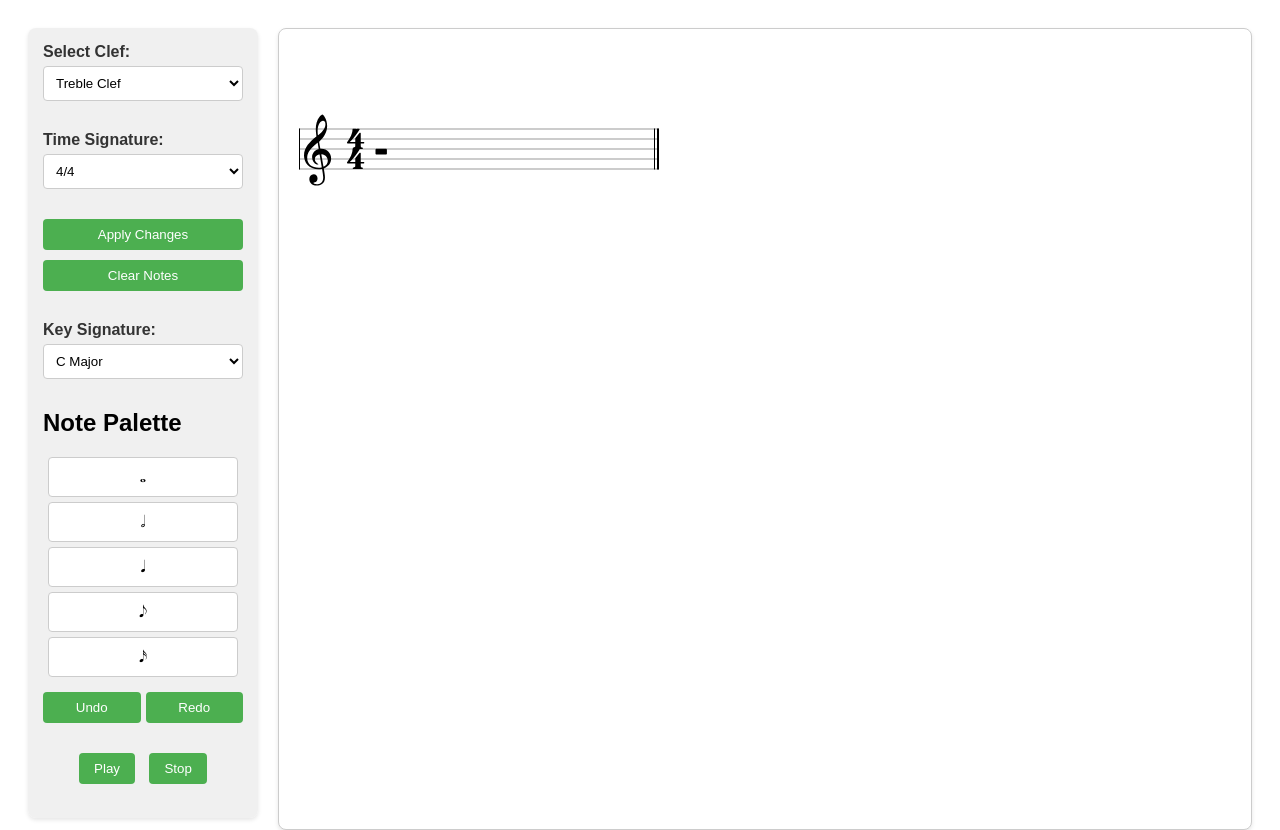
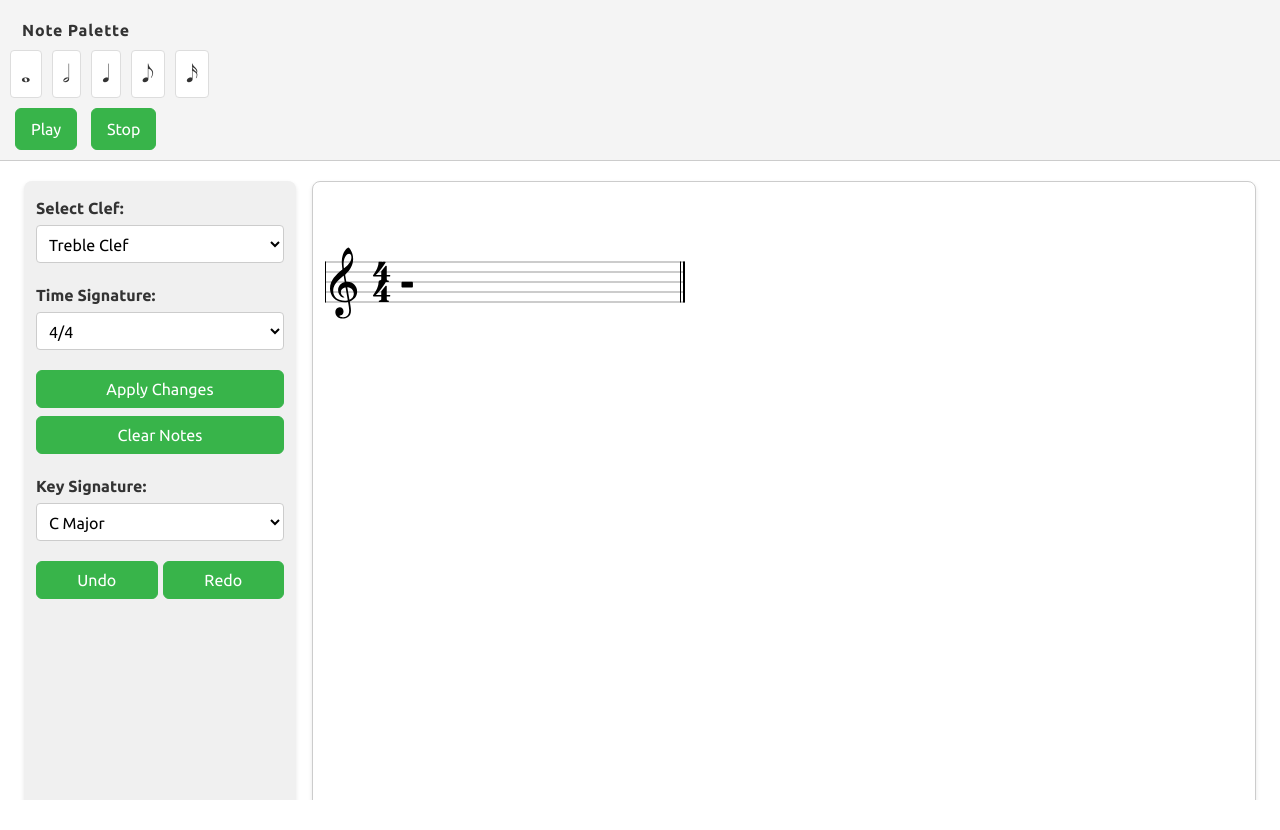
Before and after one commit to KellyHau/FYP-HelloMusic, a Django app: page /empty_sheet/ in a window 1280 px wide. After the commit the page ends 800 px from the top, so only its background shows below. Run offline with Django 5.2, Linux system fonts and the light colour scheme; the visitor is signed in with stand-in values (Sample User, id 1); some libraries are stand-ins or nearby versions.

Commit message:
update UI

```diff
--- a/HelloMusicProject/HelloMusicApp/static/HelloMusicApp/css/sheet.css
+++ b/HelloMusicProject/HelloMusicApp/static/HelloMusicApp/css/sheet.css
@@ -1,23 +1,29 @@
-.container {
+body {
+    overflow: hidden;
+    /* Prevent scrolling */
+    height: 100vh;
+    /* Full viewport height */
     display: flex;
-    gap: 20px;
+    flex-direction: column;
+}
+
+.custom-container {
+    display: flex;
     padding: 20px;
-    font-family: Arial, sans-serif;
-    height: 100vh;
+    height: calc(100vh - 40px);
     box-sizing: border-box;
+    overflow: hidden;
 }
 
 .controls {
-    overflow: auto;
     width: 200px;
     padding: 15px;
     background: #f0f0f0;
     border-radius: 8px;
-    box-shadow: 0 2px 4px rgba(0,0,0,0.1);
-    overflow-y: auto; /* Enable vertical scrolling */
-    height: calc(100vh - 40px); /* Full height minus container padding */
+    box-shadow: 0 2px 4px rgba(0, 0, 0, 0.1);
+    height: calc(100vh - 40px);
+    /* Full height minus container padding */
     position: sticky;
-    top: 20px;
 }
 
 .control-group {
@@ -31,7 +37,7 @@
     font-weight: bold;
 }
 
-.controls > :last-child {
+.controls> :last-child {
     margin-bottom: 20px;
 }
 
@@ -44,19 +50,43 @@ select {
     background: white;
 }
 
+
+.top-menu {
+    background-color: #f4f4f4;
+    padding: 10px;
+    border-bottom: 1px solid #ccc;
+    box-sizing: border-box;
+    flex-shrink: 0;
+}
+
+.note-palette-label {
+    font-weight: bold;
+    padding: 8px 12px;
+    letter-spacing: 0.05em;
+}
+
+.note-palette {
+    display: flex;
+    gap: 10px;
+    align-items: center;
+}
+
 .draggable-note {
-    padding: 10px;
-    margin: 5px;
-    background: white;
-    border: 1px solid #ccc;
+    font-size: 24px;
+    padding: 5px 10px;
+    border: 1px solid #ddd;
     border-radius: 4px;
+    background-color: #fff;
     cursor: grab;
     text-align: center;
-    user-select: none;
 }
 
 .draggable-note:active {
     cursor: grabbing;
+}
+
+.playback-controls {
+    margin-top: 10px;
 }
 
 .staff-scroll-container {
@@ -64,11 +94,9 @@ select {
     height: calc(100vh - 40px);
     overflow: auto;
     background: white;
-    padding: 20px;
     border: 1px solid #ccc;
     border-radius: 8px;
-    box-shadow: 0 2px 4px rgba(0,0,0,0.1);
-    min-height: 200px;  /* Set minimum height */
+    box-shadow: 0 2px 4px rgba(0, 0, 0, 0.1);
     position: relative;
     cursor: default;
 }
@@ -88,18 +116,10 @@ select {
 
 button {
     width: 100%;
-    padding: 8px;
-    background: #4CAF50;
-    color: white;
-    border: none;
     border-radius: 4px;
     cursor: pointer;
-    margin-bottom: 10px;
 }
 
-button:hover {
-    background: #45a049;
-}
 
 #error-message {
     color: red;
@@ -107,10 +127,6 @@ button:hover {
     font-size: 0.9em;
 }
 
-.playback-controls {
-    margin-top: 20px;
-    text-align: center;
-}
 
 .playback-controls button {
     width: auto;
@@ -130,27 +146,31 @@ button:hover {
     display: auto;
     flex-direction: column;
     gap: 40px;
+    overflow-x: auto;
 }
 
 .staff-row {
     width: fit-content;
     height: 150px;
-    margin-bottom: 60px; /* Increased space between rows */
+    margin-bottom: 60px;
+    /* Increased space between rows */
     position: relative;
 }
 
-.staff-row > :first-child{
+.staff-row> :first-child {
     width: fit-content;
 }
 
-.accidental-controls, .articulation-controls {
+.accidental-controls,
+.articulation-controls {
     margin-top: 15px;
     display: flex;
     gap: 5px;
     justify-content: center;
 }
 
-.accidental-btn, .articulation-btn {
+.accidental-btn,
+.articulation-btn {
     padding: 5px 10px;
     background: #1dd6eb;
     border: 1px solid #ddd;
@@ -159,16 +179,19 @@ button:hover {
     font-size: 16px;
 }
 
-.accidental-btn.active, .articulation-btn.active {
+.accidental-btn.active,
+.articulation-btn.active {
     background: #4CAF50;
     color: white;
 }
 
-.accidental-btn:hover, .articulation-btn:hover {
+.accidental-btn:hover,
+.articulation-btn:hover {
     background: #e8e8e8;
 }
 
-.accidental-btn.active:hover, .articulation-btn.active:hover {
+.accidental-btn.active:hover,
+.articulation-btn.active:hover {
     background: #45a049;
 }
 
--- a/HelloMusicProject/HelloMusicApp/templates/HelloMusicApp/empty_sheet.html
+++ b/HelloMusicProject/HelloMusicApp/templates/HelloMusicApp/empty_sheet.html
@@ -5,12 +5,28 @@
     <meta charset="UTF-8" />
     <title>Sheet Detail</title>
     <link href="{% static 'HelloMusicApp/css/sheet.css' %}" rel="stylesheet" />
-    <script src="{% static 'HelloMusicApp/js/vexflow.js' %}"></script>
-    <script src="{% static 'HelloMusicApp/js/Tone.js' %}"></script>
+    <link href="{% static 'HelloMusicApp/css/bootstrap.min.css' %}" rel="stylesheet">
   </head>
   <body>
-    <div class="container">
-      <div class="controls">
+
+    <div class="top-menu">
+        <label for="note-palette"  class="note-palette-label">Note Palette</label>
+        <div class="note-palette">
+            <div class="draggable-note" draggable="true" data-duration="w" title="Whole Note">&#119133;</div>
+            <div class="draggable-note" draggable="true" data-duration="h" title="Half Note">&#119134;</div>
+            <div class="draggable-note" draggable="true" data-duration="q" title="Quarter Note">&#119135;</div>
+            <div class="draggable-note" draggable="true" data-duration="8" title="Eighth Note">&#119136;</div>
+            <div class="draggable-note" draggable="true" data-duration="16" title="Sixteenth Note">&#119137;</div>
+        </div>
+        <div class="playback-controls">
+            <button class="btn btn-success" id="play">Play</button>
+            <button class="btn btn-success" id="stop">Stop</button>
+        </div>
+      </div>
+
+    <div class="container-fluid custom-container">
+      <div class="row flex-fill justify-content-center px-4">
+      <div class="col-auto me-3 controls">
         <div class="control-group">
           <label for="clef-select">Select Clef:</label>
           <select id="clef-select">
@@ -29,8 +45,8 @@
           </select>
         </div>
 
-        <button id="apply-changes">Apply Changes</button>
-        <button id="clear-notes">Clear Notes</button>
+        <button class="btn btn-success" id="apply-changes">Apply Changes</button>
+        <button class="btn btn-success mt-2" id="clear-notes">Clear Notes</button>
 
         <div class="control-group" style="margin-top:20px;">
           <label for="key-signature">Key Signature:</label>
@@ -58,24 +74,9 @@
             <button class="articulation-btn" data-articulation="accent" title="Accent">></button>
         </div> {% endcomment %}
 
-        <div class="separator"></div>
+        <div class="separator my-3"></div>
 
-        <h2>Note Palette</h2>
-            <div class="draggable-note" draggable="true" data-duration="w" title="Whole Note">
-              &#119133;
-            </div>
-            <div class="draggable-note" draggable="true" data-duration="h" title="Half Note">
-              &#119134;
-            </div>
-            <div class="draggable-note" draggable="true" data-duration="q" title="Quarter Note">
-              &#119135;
-            </div>
-            <div class="draggable-note" draggable="true" data-duration="8" title="Eighth Note">
-              &#119136;
-            </div>
-            <div class="draggable-note" draggable="true" data-duration="16" title="Sixteenth Note">
-              &#119137;
-            </div>
+
             {% comment %} <div class="draggable-note" draggable="true" data-duration="qd" title="Dotted Quarter Note">
                 Dotted Quarter
             </div>
@@ -98,22 +99,20 @@
             </div> {% endcomment %}
 
             <div class="history-controls">
-                <button id="undo" title="Undo last action">Undo</button>
-                <button id="redo" title="Redo last action">Redo</button>
+                <button class="btn btn-success" id="undo" title="Undo last action">Undo</button>
+                <button class="btn btn-success" id="redo" title="Redo last action">Redo</button>
             </div>
-
-        <div class="playback-controls">
-          <button id="play">Play</button>
-          <button id="stop">Stop</button>
-        </div>
 
         <div id="error-message"></div>
       </div>
-      <div class="staff-scroll-container">
+      <div class="col staff-scroll-container">
         <div id="staff-container"></div>
       </div>
     </div>
+    </div>
 
+    <script src="{% static 'HelloMusicApp/js/vexflow.js' %}"></script>
+    <script src="{% static 'HelloMusicApp/js/Tone.js' %}"></script>
     <script>
       const { Factory, Renderer, Stave, Voice, Formatter } = Vex.Flow;
 
```
Lines whose indentation alone changed are shown as unchanged.
